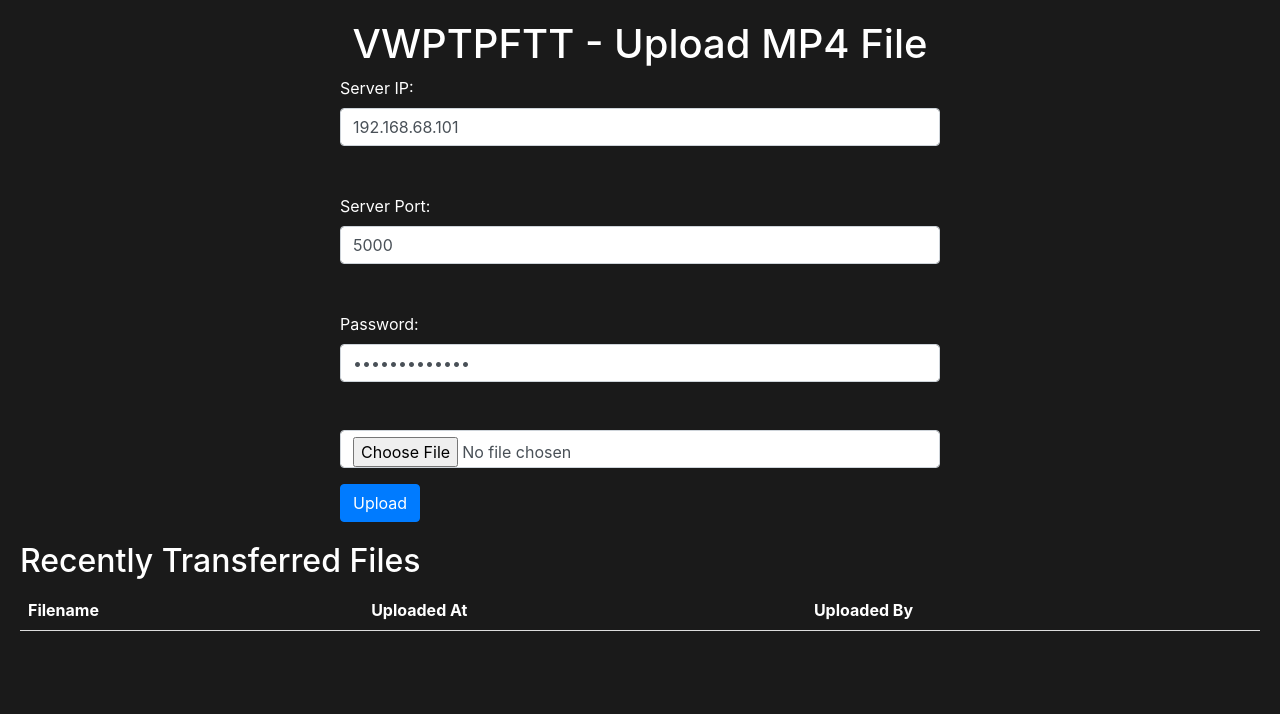
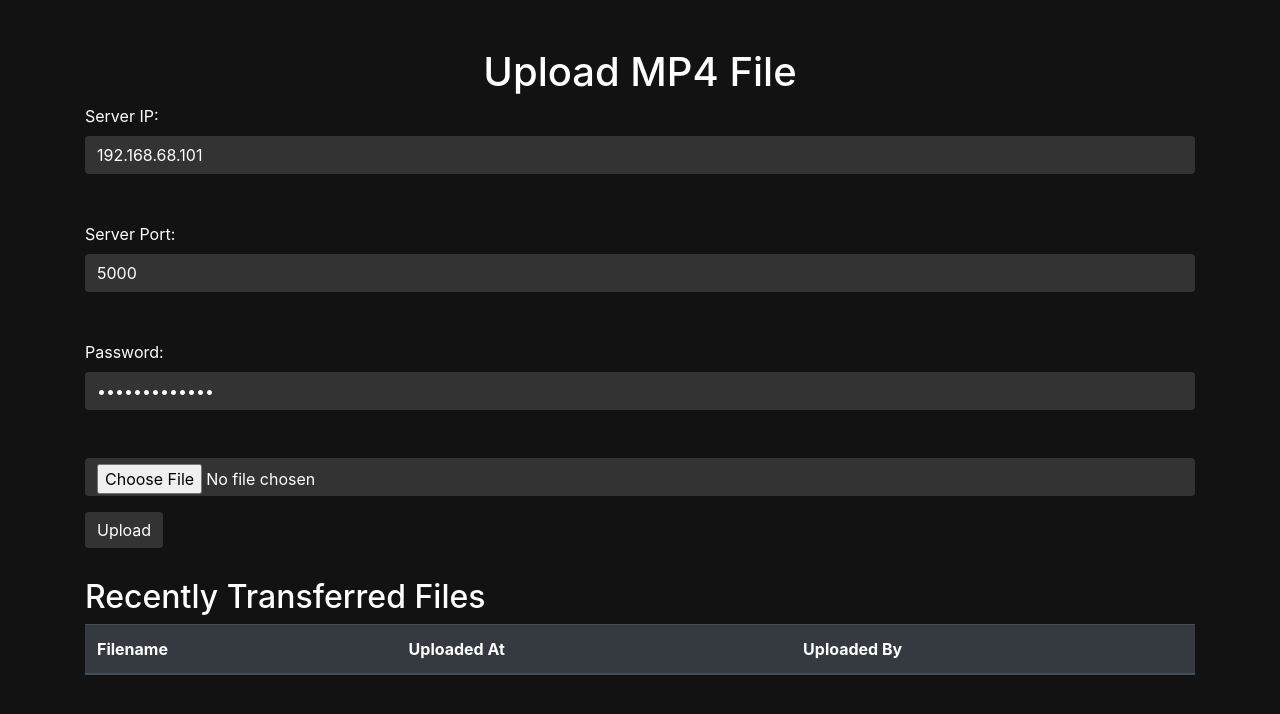
Before and after one commit to VVoiddd/VWFTT, a Flask app: page /upload in a window 1280 px wide. Shown: the top 714 px of the page. Run offline with Flask 3, Linux system fonts and the light colour scheme; the visitor is signed in with stand-in values (Sample User, id 1); data that the repository does not hold is empty; some libraries are stand-ins or nearby versions.

Commit message:
Update upload.html

```diff
--- a/templates/upload.html
+++ b/templates/upload.html
@@ -1,38 +1,70 @@
-<!doctype html>
+<!DOCTYPE html>
 <html lang="en">
 <head>
   <meta charset="UTF-8">
   <meta name="viewport" content="width=device-width, initial-scale=1.0">
-  <title>VWPTPFTT - Upload MP4</title>
+  <title>Upload MP4</title>
   <link rel="stylesheet" href="https://stackpath.bootstrapcdn.com/bootstrap/4.5.2/css/bootstrap.min.css">
   <style>
     body {
-      background-color: #1a1a1a;
-      color: #fff;
-      padding: 20px;
+      background-color: #121212;
+      color: #ffffff;
     }
-    form {
-      max-width: 600px;
-      margin: auto;
+    .form-control, .btn-primary {
+      background-color: #333333;
+      border: none;
+      color: #ffffff;
+    }
+    .btn-primary:hover {
+      background-color: #555555;
     }
     .recent-files {
-      margin-top: 20px;
+      margin-top: 30px;
     }
-    .recent-files table {
+    .notification {
+      display: none;
+      position: fixed;
+      top: 0;
+      left: 0;
       width: 100%;
-      border-collapse: collapse;
-      margin-top: 10px;
+      padding: 15px;
+      background-color: rgba(0, 128, 0, 0.8);
+      color: white;
+      text-align: center;
+      z-index: 1000;
+      animation: slide-down 0.5s ease-out forwards;
     }
-    .recent-files th, .recent-files td {
-      padding: 8px;
-      text-align: left;
-      border-bottom: 1px solid #ddd;
+    @keyframes slide-down {
+      from {
+        transform: translateY(-100%);
+      }
+      to {
+        transform: translateY(0);
+      }
+    }
+    .loader {
+      display: none;
+      border: 8px solid #f3f3f3;
+      border-radius: 50%;
+      border-top: 8px solid #3498db;
+      width: 60px;
+      height: 60px;
+      animation: spin 1s linear infinite;
+      position: absolute;
+      top: 50%;
+      left: 50%;
+      transform: translate(-50%, -50%);
+    }
+    @keyframes spin {
+      0% { transform: rotate(0deg); }
+      100% { transform: rotate(360deg); }
     }
   </style>
 </head>
 <body>
-  <h1 class="text-center">VWPTPFTT - Upload MP4 File</h1>
-  <form method="post" enctype="multipart/form-data">
+  <div class="container mt-5">
+    <h1 class="text-center">Upload MP4 File</h1>
+    <form id="uploadForm" action="/upload" method="POST" enctype="multipart/form-data">
       <label for="server_ip">Server IP:</label>
       <input type="text" id="server_ip" name="server_ip" value="192.168.68.101" required class="form-control"><br><br>
       <label for="server_port">Server Port:</label>
@@ -42,9 +74,11 @@
       <input type="file" name="file" id="file" class="form-control">
       <input type="submit" value="Upload" class="btn btn-primary mt-3">
     </form>
+    <div class="loader" id="loader"></div>
+    <div class="notification" id="notification">File successfully uploaded</div>
     <div class="recent-files">
       <h2>Recently Transferred Files</h2>
-    <table>
+      <table class="table table-dark">
         <thead>
           <tr>
             <th>Filename</th>
@@ -56,11 +90,36 @@
         </tbody>
       </table>
     </div>
+  </div>
   <script>
+    document.getElementById('uploadForm').addEventListener('submit', function(event) {
+      event.preventDefault();
+      document.getElementById('loader').style.display = 'block';
+
+      const formData = new FormData(this);
+      fetch('/upload', {
+        method: 'POST',
+        body: formData
+      }).then(response => response.text())
+      .then(data => {
+        document.getElementById('loader').style.display = 'none';
+        document.getElementById('notification').style.display = 'block';
+        setTimeout(() => {
+          document.getElementById('notification').style.display = 'none';
+        }, 3000);
+        fetchRecentFiles();
+      }).catch(error => {
+        console.error('Error:', error);
+        document.getElementById('loader').style.display = 'none';
+      });
+    });
+
+    function fetchRecentFiles() {
       fetch('/recent_files')
         .then(response => response.json())
         .then(data => {
           const fileList = document.getElementById('file-list');
+          fileList.innerHTML = '';
           data.forEach(file => {
             const row = document.createElement('tr');
             row.innerHTML = `
@@ -71,6 +130,9 @@
             fileList.appendChild(row);
           });
         });
+    }
+
+    document.addEventListener('DOMContentLoaded', fetchRecentFiles);
   </script>
 </body>
 </html>
```
Lines whose indentation alone changed are shown as unchanged.
